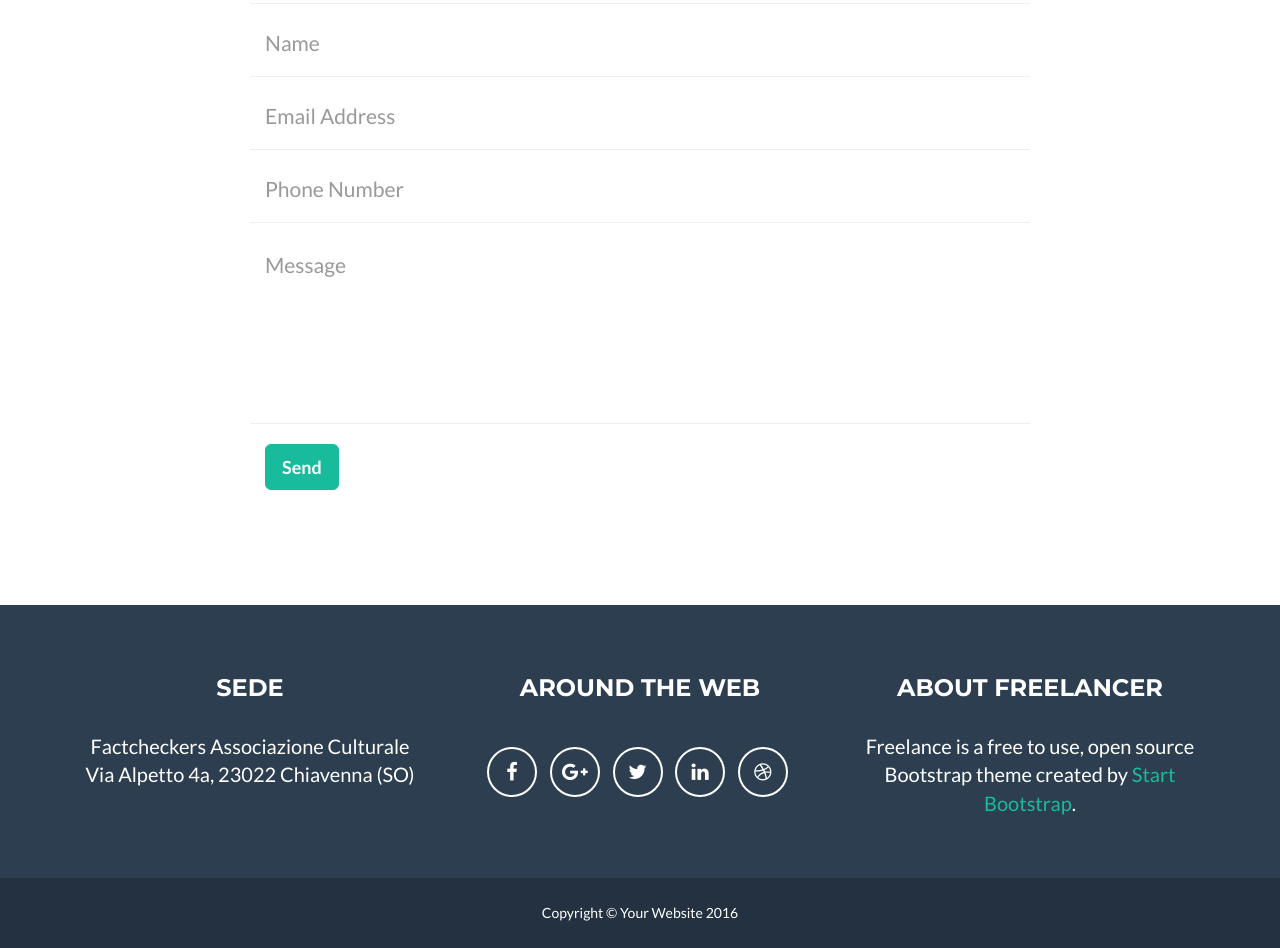
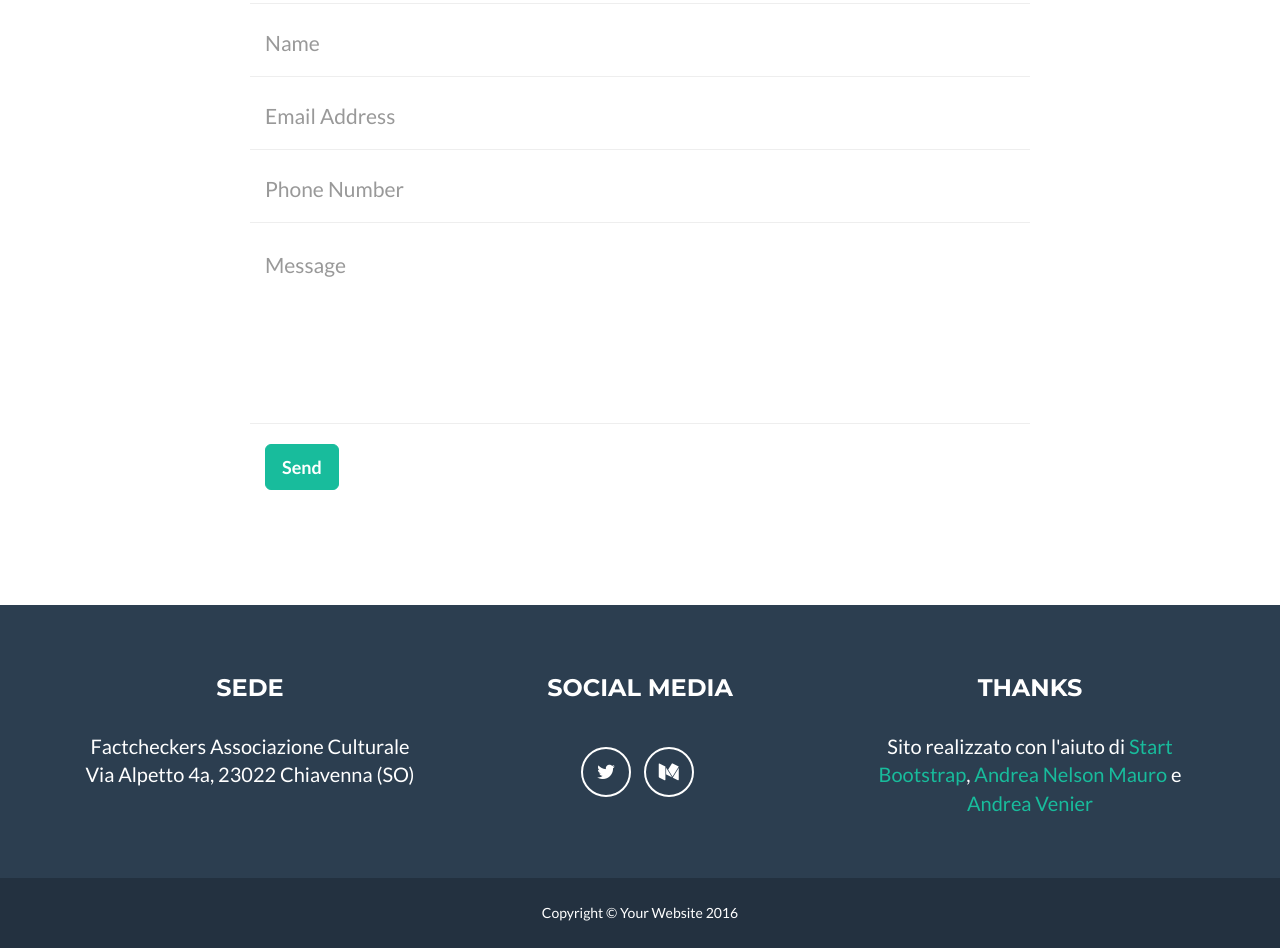
Before and after one commit to factcheckersit/website, a website: page index.html in a window 1280 px wide. Shown: the part 2345-3293 px from the top of the page. Drawn offline with nearby package versions, Linux system fonts and the light colour scheme.

Commit message:
Update index.html

```diff
--- a/index.html
+++ b/index.html
@@ -249,28 +249,19 @@ nata nell’estate del 2016, che riunisce un gruppo di giornalisti, social media
                             <br>Via Alpetto 4a, 23022 Chiavenna (SO)</p>
                     </div>
                     <div class="footer-col col-md-4">
-                        <h3>Around the Web</h3>
+                        <h3>Social Media</h3>
                         <ul class="list-inline">
                             <li>
-                                <a href="#" class="btn-social btn-outline"><i class="fa fa-fw fa-facebook"></i></a>
+                                <a href="https://twitter.com/factcheckers_it" class="btn-social btn-outline"><i class="fa fa-fw fa-twitter"></i></a>
                             </li>
                             <li>
-                                <a href="#" class="btn-social btn-outline"><i class="fa fa-fw fa-google-plus"></i></a>
-                            </li>
-                            <li>
-                                <a href="#" class="btn-social btn-outline"><i class="fa fa-fw fa-twitter"></i></a>
-                            </li>
-                            <li>
-                                <a href="#" class="btn-social btn-outline"><i class="fa fa-fw fa-linkedin"></i></a>
-                            </li>
-                            <li>
-                                <a href="#" class="btn-social btn-outline"><i class="fa fa-fw fa-dribbble"></i></a>
+                                <a href="https://medium.com/factcheckers" class="btn-social btn-outline"><i class="fa fa-fw fa-medium"></i></a>
                             </li>
                         </ul>
                     </div>
                     <div class="footer-col col-md-4">
-                        <h3>About Freelancer</h3>
-                        <p>Freelance is a free to use, open source Bootstrap theme created by <a href="http://startbootstrap.com">Start Bootstrap</a>.</p>
+                        <h3>Thanks</h3>
+                        <p>Sito realizzato con l'aiuto di <a href="http://startbootstrap.com">Start Bootstrap</a>, <a href="https://twitter.com/nelsonmau?lang=it">Andrea Nelson Mauro</a> e <a href="https://twitter.com/mr_Drii?lang=it">Andrea Venier</a></p>
                     </div>
                 </div>
             </div>
```
